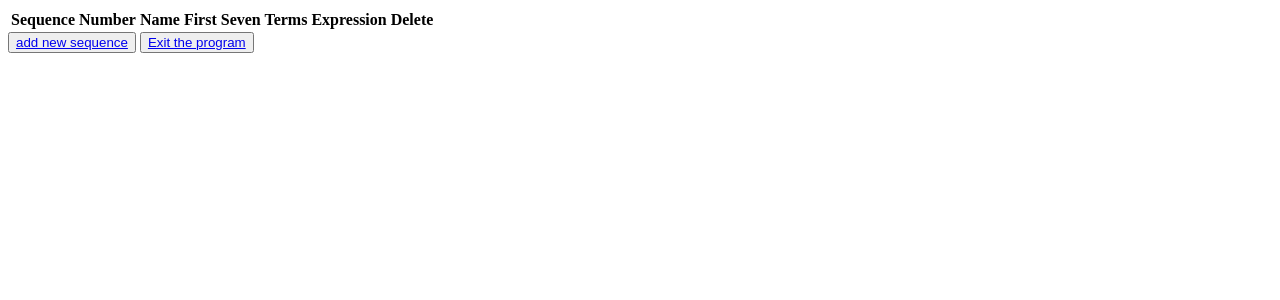
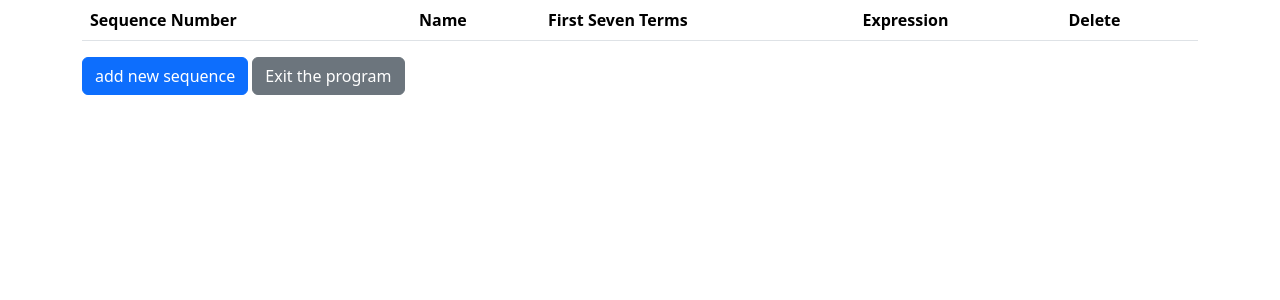
Before and after one commit to Kianni/cuatro_be, a Django app: page /display in a window 1280 px wide. Shown: the top 300 px of the page. Run offline with Django 3.2, Linux system fonts and the light colour scheme; data that the repository does not hold is empty; some libraries are stand-ins or nearby versions.

Commit message:
add styles to display template

```diff
--- a/lukujonot/lukujonot/settings.py
+++ b/lukujonot/lukujonot/settings.py
@@ -37,7 +37,8 @@ INSTALLED_APPS = [
     'django.contrib.sessions',
     'django.contrib.messages',
     'django.contrib.staticfiles',
-    'sequences'
+    'sequences',
+    'bootstrap5'
 ]
 
 MIDDLEWARE = [
--- a/lukujonot/sequences/templates/sequences/display.html
+++ b/lukujonot/sequences/templates/sequences/display.html
@@ -3,9 +3,12 @@
 <head>
     <meta charset="UTF-8">
     <title>Display All Sequences</title>
+      {% load bootstrap5 %}
+      {% bootstrap_css %}
+      {% bootstrap_javascript %}
 </head>
-<body>
-<table>
+<body class="container">
+<table class="table table-striped">
     <thead>
         <tr>
             <th>Sequence Number</th>
@@ -35,11 +38,11 @@
         {% endfor %}
     </tbody>
 </table>
-<button>
-    <a href="/add">add new sequence</a>
-</button>
-<button>
-    <a href="/farewell">Exit the program</a>
-</button>
+<a href="/add" class="btn btn-primary" role="button">
+    add new sequence
+</a>
+<a href="/farewell" class="btn btn-secondary" role="button">
+    Exit the program
+</a>
 </body>
 </html>
```
